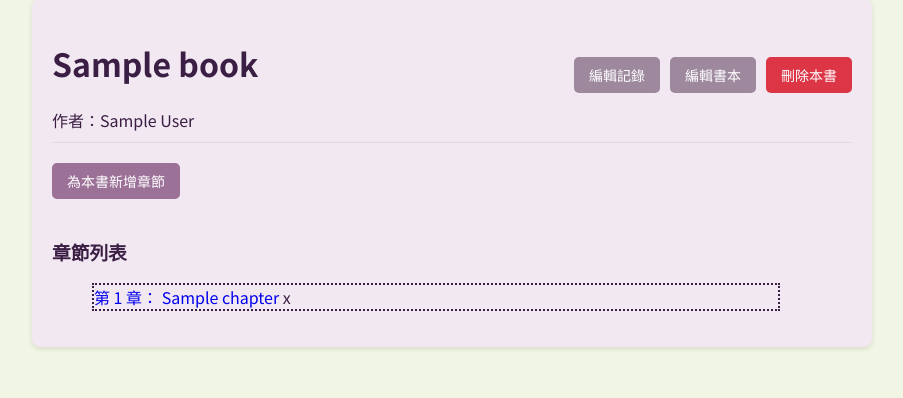
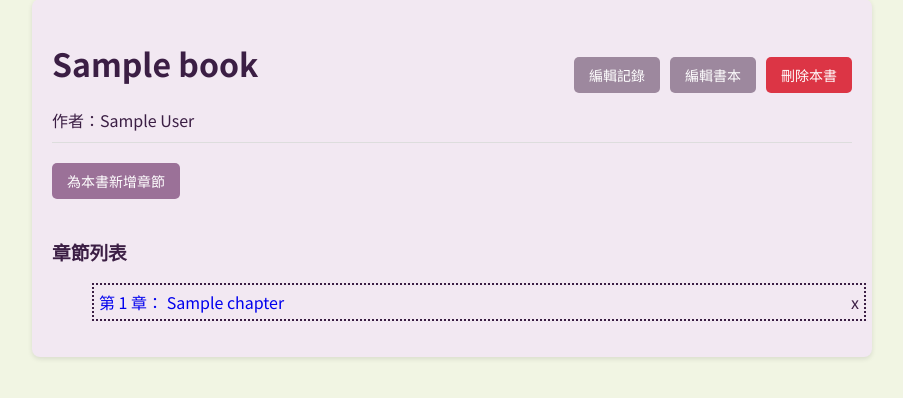
Before and after one commit to yvette-shinn/ETHEREALFORREAL, a Flask app: page /book/1 in a window 1280 px wide. Shown: the part 73-471 px from the top of the page, without its empty margins (188-1091 px from the left). Run offline with Flask 3, Linux system fonts and the light colour scheme; tables that the repository leaves empty hold one stand-in row (values such as "Sample post").

Commit message:
git commit

```diff
--- a/templates/book_toc.html
+++ b/templates/book_toc.html
@@ -29,7 +29,8 @@
         .edit-btn { background-color: #9d889eff; }
         .delete-btn { background-color: #dc3545; }
         .add-chapter-btn { background-color: #9b7198ff; margin-bottom: 20px; }
-        .chapter-list li { display: inline-block; width: 90%; height: auto; border: 2px dotted #3b1e44ff;}
+        .chapter-list li { display: inline-block; width: 100%; height: auto; border: 2px dotted #3b1e44ff; padding: 5px; gap: 5px;}
+        .timestamp { float: right;}
     </style>
     <div class="book-header">
         <div>
```
